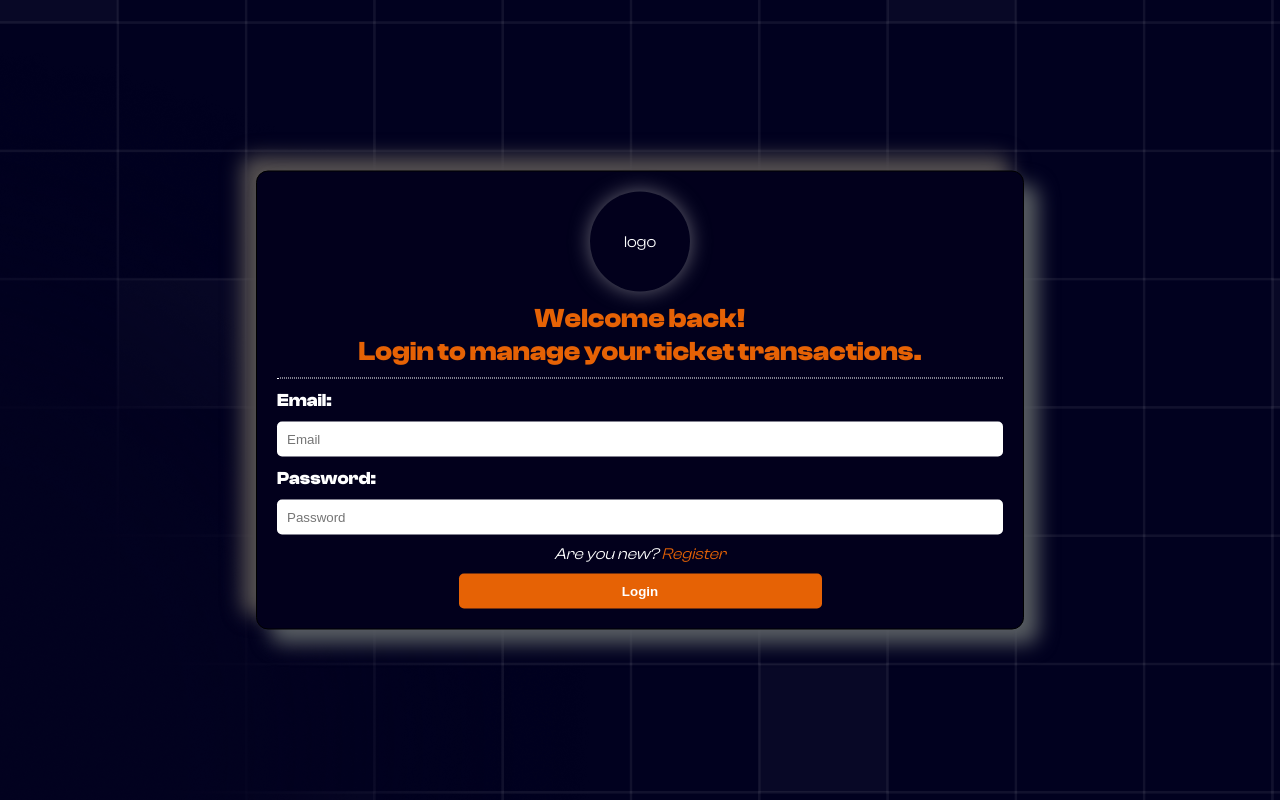
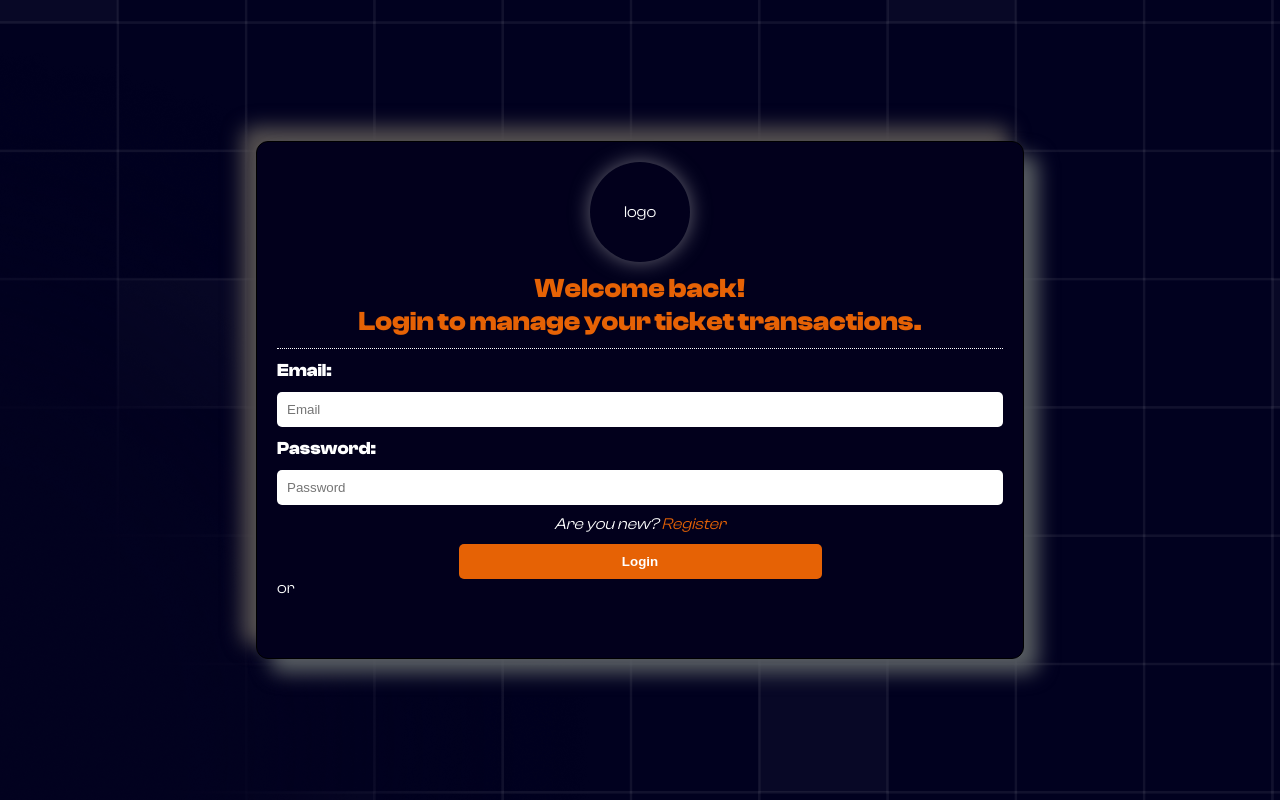
Before and after one commit to owonikokomide/create-event-ticket, a React (Vite) app: page /login in a window 1280 px wide. Built offline with nearby package versions, Linux system fonts and the light colour scheme.

Commit message:
google oauth

```diff
--- a/package.json
+++ b/package.json
@@ -17,10 +17,12 @@
     "@fortawesome/react-fontawesome": "^0.2.0",
     "@mui/icons-material": "^5.15.10",
     "@mui/material": "^5.15.10",
+    "@react-oauth/google": "^0.12.1",
     "axios": "^1.6.7",
     "cors": "^2.8.5",
     "express": "^4.18.2",
     "js-cookie": "^3.0.5",
+    "jwt-decode": "^4.0.0",
     "nodemon": "^3.0.3",
     "react": "^18.2.0",
     "react-dom": "^18.2.0",
--- a/src/pages/Register.jsx
+++ b/src/pages/Register.jsx
@@ -1,6 +1,4 @@
-import React from "react";
 import { useState } from "react"; // Importing useState hook from React library
-
 import "../css/Register.css"; // Importing CSS styles for the component
 import { Link } from "react-router-dom";
 // Define RegisterForm component
--- a/src/pages/Signin.jsx
+++ b/src/pages/Signin.jsx
@@ -1,8 +1,10 @@
 import { useState } from "react";
+import { GoogleLogin } from "@react-oauth/google";
 import { useNavigate } from "react-router-dom";
 import "../css/Register.css"; // Importing CSS styles for the component
 import { Link } from "react-router-dom";
-
+import { GoogleOAuthProvider } from "@react-oauth/google";
+import { jwtDecode } from "jwt-decode";
 const Signin = () => {
   const [email, setEmail] = useState("");
   const [password, setPassword] = useState("");
@@ -24,6 +26,7 @@ const Signin = () => {
   };
 
   return (
+		<GoogleOAuthProvider clientId="718381774134-fk8afu4iikesda9ii3lbf3fro26q5fct.apps.googleusercontent.com">
 			<div className="all">
 				<form className="register-form" onSubmit={handleLogin}>
 					<div className="logo">logo</div>
@@ -59,8 +62,22 @@ const Signin = () => {
 						</Link>
 					</div>
 					<button type="submit">Login</button>
+					or
+					<div className="google-login-button">
+						<GoogleLogin
+							text="Sign up with Google"
+							onSuccess={(credentialResponse) => {
+								const decoded = jwtDecode(credentialResponse?.credential);
+								console.log(decoded);
+							}}
+							onError={() => {
+								console.log("Login Failed");
+							}}
+						/>
+					</div>
 				</form>
 			</div>
+		</GoogleOAuthProvider>
 	);
 };
 
```
Also changed, not shown: 1 other file (tests, documents, lock files or other folders). Lines whose indentation alone changed are shown as unchanged.
